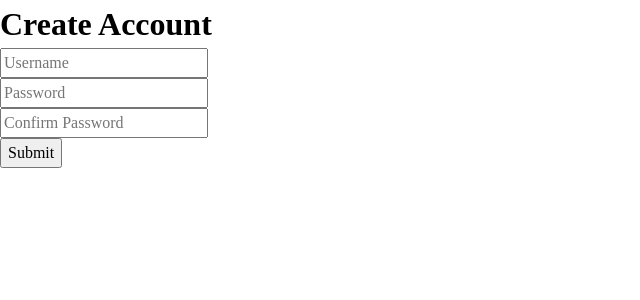
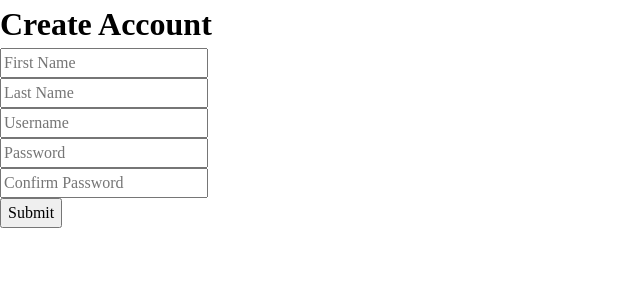
Before and after one commit to slandath/mtgCollectionFE, a React (Create React App) app: page /new in a window 1280 px wide. Shown: the top 300 px of the page, without its empty margins (0-640 px from the left). Built offline with nearby package versions, Linux system fonts and the light colour scheme.

Commit message:
Added login and writing token to local storage

```diff
--- a/src/pages/Account.js
+++ b/src/pages/Account.js
@@ -3,6 +3,8 @@ import FormInput from "./FormInput";
 
 export default function CreateAccount() {
   const [values, setValues] = useState({
+    firstName: "",
+    lastName: "",
     username: "",
     password: "",
     confirmPassword: "",
@@ -11,6 +13,22 @@ export default function CreateAccount() {
   const inputs = [
     {
       id: 1,
+      name: "firstName",
+      type: "text",
+      placeholder: "First Name",
+      label: "First Name",
+      required: true,
+    },
+    {
+      id: 2,
+      name: "lastName",
+      type: "text",
+      placeholder: "Last Name",
+      label: "Last Name",
+      required: true,
+    },
+    {
+      id: 3,
       name: "username",
       type: "text",
       placeholder: "Username",
@@ -18,7 +36,7 @@ export default function CreateAccount() {
       required: true,
     },
     {
-      id: 2,
+      id: 4,
       name: "password",
       type: "password",
       placeholder: "Password",
@@ -26,7 +44,7 @@ export default function CreateAccount() {
       required: true,
     },
     {
-      id: 3,
+      id: 5,
       name: "confirmPassword",
       type: "password",
       placeholder: "Confirm Password",
--- a/src/pages/Login.js
+++ b/src/pages/Login.js
@@ -1,12 +1,15 @@
-import { useState } from "react"
-import FormInput from "./FormInput"
+import { useState } from "react";
+import FormInput from "./FormInput";
 
 export default function Login() {
+
+  // Variable for Form Values
   const [values, setValues] = useState({
     username: "",
     password: "",
   });
 
+  // Parameters for Form Inputs
   const inputs = [
     {
       id: 1,
@@ -14,7 +17,7 @@ export default function Login() {
       type: "text",
       placeholder: "Username",
       label: "Username",
-        required: true
+      required: true,
     },
     {
       id: 2,
@@ -22,25 +25,30 @@ export default function Login() {
       type: "password",
       placeholder: "Password",
       label: "Password",
-        required: true
+      required: true,
     },
   ];
 
-    const writeToken = () => {
-      window.localStorage.setItem("token", "token-token");
-    }
-
+// Variables for Fetch
+  const myUrl = "http://localhost:3000/api/v1/login";
+  const options = {
+    method: 'POST',
+    headers: {
+      'Content-Type': 'application/json'
+    },
+    body: JSON.stringify({username: values.username, password: values.password})
+  };
 
   const handleSubmit = (e) => {
     e.preventDefault();
-      writeToken();
+    fetch(myUrl, options)
+    .then(res => res.json())
+    .then(res => {window.localStorage.setItem("token", res.token)});
   };
 
   const onChange = (e) => {
     setValues({ ...values, [e.target.name]: e.target.value });
   };
-
-    console.log(values);
 
   return (
     <div>
@@ -54,8 +62,10 @@ export default function Login() {
             onChange={onChange}
           />
         ))}
-        <div className="formInput"><button>Submit</button></div>
+        <div className="formInput">
+          <button>Submit</button>
+        </div>
       </form>
     </div>
   );
-    };
+}
--- a/src/pages/Scryfall.js
+++ b/src/pages/Scryfall.js
@@ -19,7 +19,7 @@ const Scryfall = () => {
       })
       .then((res) => {
         cardData.push(res);
-        console.log(cardData)
+        console.log(cardData[0].data[0].image_uris.small)
       });
       e.preventDefault();
   };
```
Lines whose indentation alone changed are shown as unchanged.
